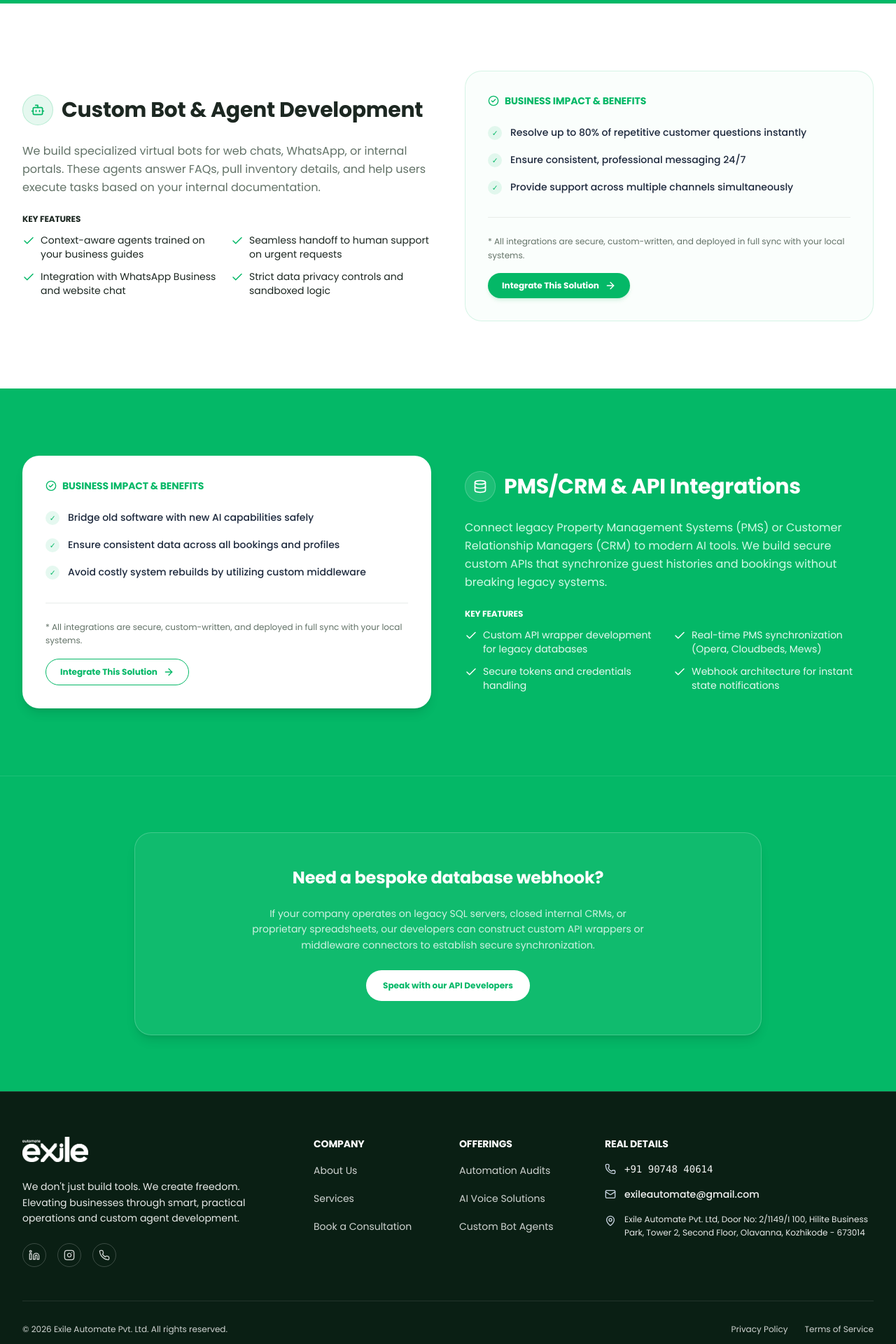
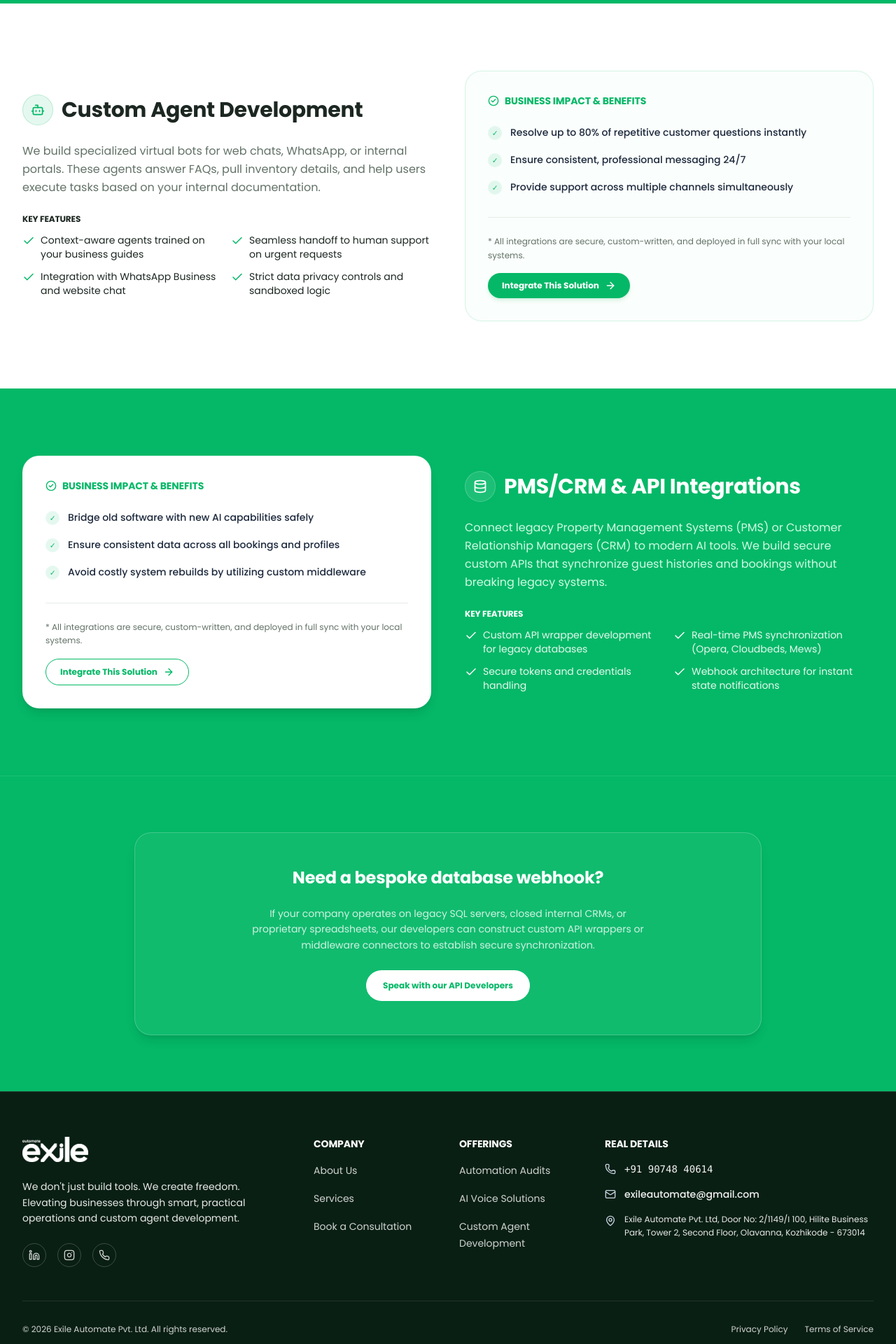
Before and after one commit to exile-automate/exile-automate-website, a Next.js app: page /services in a window 1280 px wide. Shown: the part 2580-4500 px from the top of the page at 70% size. Built offline with nearby package versions, Linux system fonts and the light colour scheme.

Commit message:
Update Service 05 title to Custom Agent Development and bullet list

```diff
--- a/src/components/Footer.tsx
+++ b/src/components/Footer.tsx
@@ -141,7 +141,7 @@ export default function Footer() {
                   </li>
                   <li>
                     <Link href="/services#custom-bot-agent-development" className="text-sm text-white/80 hover:text-slate-200 transition-colors font-sans">
-                      Custom Bot Agents
+                      Custom Agent Development
                     </Link>
                   </li>
                 </ul>
--- a/src/components/StackedServices.tsx
+++ b/src/components/StackedServices.tsx
@@ -65,12 +65,12 @@ const SERVICES_DATA = [
   {
     id: "custom-bot-agent-development",
     serviceNum: "SERVICE 05",
-    title: "Custom Bot & Agent Development",
+    title: "Custom Agent Development",
     description:
-      "AI tools tailored to your unique workflows. Tailored software agents trained on your specific guides to resolve customer questions and execute actions.",
+      "Custom AI agents built around specific business functions to automate conversations, support customers, manage sales, and handle operational tasks.",
     bullets: [
-      "Context-aware agents trained on your guides",
-      "WhatsApp & web chat multi-channel support",
+      "Sales Agent • Customer Support Agent • Care Agent",
+      "Finance Agent • Ecom Ordering Agent",
     ],
     Icon: Bot,
   },
--- a/src/utils/mockData.ts
+++ b/src/utils/mockData.ts
@@ -176,7 +176,7 @@ export const SERVICES: Service[] = [
   },
   {
     id: "custom-bot-agent-development",
-    title: "Custom Bot & Agent Development",
+    title: "Custom Agent Development",
     shortDesc: "Tailored software agents trained on your specific guides to resolve customer questions and execute actions.",
     longDesc: "We build specialized virtual bots for web chats, WhatsApp, or internal portals. These agents answer FAQs, pull inventory details, and help users execute tasks based on your internal documentation.",
     iconName: "Bot",
```
